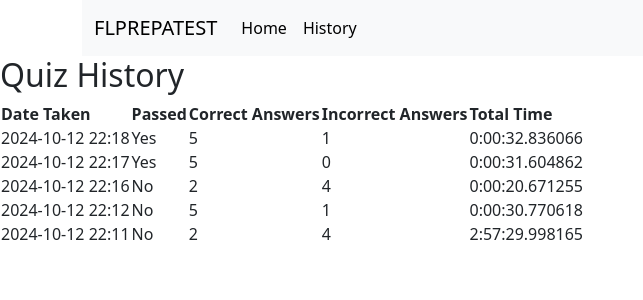
After one commit to prepa24/quiz_projects, a Django app: page /history/ in a window 1280 px wide. The commit adds this page. Shown: the top 300 px of the page, without its empty margins (0-643 px from the left). Run offline with Django 5.2, Linux system fonts and the light colour scheme; a user stored in the database is signed in; data comes from the database, SQL or seed files in the repository; parts of the project's set-up code (start-up, migrations or seed data) failed here and were passed over.

Commit message:
Option History

```diff
--- a/quiz/admin.py
+++ b/quiz/admin.py
@@ -1,7 +1,7 @@
 
 
 from django.contrib import admin
-from .models import ImageSettings, Question, Answer, QuizConfig, QuizSettings
+from .models import ImageSettings, Question, Answer, QuizConfig, QuizSettings, QuizHistory
 
 class AnswerInline(admin.TabularInline):
     model = Answer
@@ -13,3 +13,4 @@ admin.site.register(Question, QuestionAdmin)
 admin.site.register(QuizConfig)
 admin.site.register(QuizSettings)
 admin.site.register(ImageSettings)
+admin.site.register(QuizHistory)
--- a/quiz/models.py
+++ b/quiz/models.py
@@ -4,6 +4,20 @@
 from django.db import models
 from PIL import Image
 from django_resized import ResizedImageField
+from django.contrib.auth.models import User
+from django.utils import timezone
+
+class QuizHistory(models.Model):
+    user = models.ForeignKey(User, on_delete=models.CASCADE)
+    date_taken = models.DateTimeField(default=timezone.now)
+    passed = models.BooleanField(default=False)
+    correct_answers = models.PositiveIntegerField()
+    incorrect_answers = models.PositiveIntegerField()
+    total_time = models.DurationField(help_text="Time taken to complete the quiz")
+
+    def __str__(self):
+        return f"{self.user.username} - {self.date_taken.strftime('%Y-%m-%d %H:%M:%S')}"
+
 
 
 
--- /dev/null
+++ b/quiz/templates/quiz/history.html
@@ -0,0 +1,24 @@
+<!-- quiz/history.html -->
+{% extends 'base.html' %}
+
+{% block content %}
+    <h2>Quiz History</h2>
+    <table>
+        <tr>
+            <th>Date Taken</th>
+            <th>Passed</th>
+            <th>Correct Answers</th>
+            <th>Incorrect Answers</th>
+            <th>Total Time</th>
+        </tr>
+        {% for record in history %}
+        <tr>
+            <td>{{ record.date_taken|date:"Y-m-d H:i" }}</td>
+            <td>{{ record.passed|yesno:"Yes,No" }}</td>
+            <td>{{ record.correct_answers }}</td>
+            <td>{{ record.incorrect_answers }}</td>
+            <td>{{ record.total_time }}</td>
+        </tr>
+        {% endfor %}
+    </table>
+{% endblock %}
--- a/quiz/urls.py
+++ b/quiz/urls.py
@@ -11,4 +11,5 @@ urlpatterns = [
     path('results/', views.results, name='results'),
     path('time_up/', views.time_up, name='time_up'),
     path('check_time/', views.check_time, name='check_time'),
+    path('history/', views.history_view, name='history'),
 ]
--- a/quiz/views.py
+++ b/quiz/views.py
@@ -1,10 +1,15 @@
 # -*- coding: utf-8 -*-
+from datetime import datetime
+from django.utils import timezone
 from django.shortcuts import render, redirect, get_object_or_404
 from django.urls import reverse
-from .models import Question, Answer, QuizConfig, QuizSettings
+from .models import Question, Answer, QuizConfig, QuizHistory, QuizSettings
 import random
 import time
-from django.http import JsonResponse
+from django.http import HttpResponse, JsonResponse
+from django.contrib.auth.decorators import login_required
+from django.contrib.auth.models import User
+
 
 
 def home(request):
@@ -59,9 +64,13 @@ def question(request):
         return redirect('quiz:start_quiz')
 
     elapsed_time = time.time() - start_time
-    remaining_time = time_limit - elapsed_time
+    remaining_time_seconds = time_limit - int(elapsed_time)
 
-    if remaining_time <= 0:
+    # Konvèti segonn yo an minit
+    remaining_minutes = remaining_time_seconds // 60
+    remaining_seconds = remaining_time_seconds % 60
+
+    if remaining_minutes <= 0:
         return redirect('quiz:time_up')
 
     question_id = questions[current]
@@ -78,7 +87,9 @@ def question(request):
         'question': question,
         'answers': answers,
         'has_error': has_error,
-        'remaining_time': remaining_time,
+        #'remaining_time': remaining_time,
+        'remaining_minutes': remaining_minutes,
+        'remaining_seconds': remaining_seconds,
         'correct_count': correct_count,
         'incorrect_count': incorrect_count,
         'skipped_count': skipped_count,
@@ -133,6 +144,10 @@ def submit_answer(request):
         return redirect('quiz:results')
 
 def results(request):
+    user = request.user  # Ensure this retrieves the logged-in User instance
+    if not isinstance(user, User):
+        return HttpResponse("User must be logged in to view results.", status=403)
+
     answers = request.session.get('answers', {})
     questions = request.session.get('questions', [])
     correct_answers = request.session.get('correct_answers', 0)
@@ -141,6 +156,18 @@ def results(request):
     incorrect_answers = len(answers) - correct_answers
     score_percentage = (correct_answers / len(questions)) * 100
     passed = score_percentage >= 80
+    #passed = correct_answers >= score_percentage
+    start_time = request.session.get('start_time')
+    total_time = timezone.now() - timezone.make_aware(datetime.fromtimestamp(start_time))
+
+    # Save the quiz attempt
+    QuizHistory.objects.create(
+        user=user,
+        passed=passed,
+        correct_answers=correct_answers,
+        incorrect_answers=incorrect_answers,
+        total_time=total_time
+    )
 
     context = {
         'total_questions': len(questions),
@@ -151,6 +178,14 @@ def results(request):
         'passed': passed,
     }
     return render(request, 'quiz/results.html', context)
+
+@login_required
+def history_view(request):
+    history = QuizHistory.objects.filter(user=request.user).order_by('-date_taken')
+    return render(request, 'quiz/history.html', {'history': history})
+
+
+
 
 def time_up(request):
     answers = request.session.get('answers', {})
--- a/requirements.txt
+++ b/requirements.txt
@@ -6,6 +6,7 @@ Cython==0.29.33
 dj-database-url==2.2.0
 Django==5.0.7
 django-admin-honeypot-updated-2021==1.2.0
+django-cleanup==9.0.0
 django-cloudinary-storage==0.3.0
 django-environ==0.11.2
 django-ipware==7.0.1
--- a/templates/base.html
+++ b/templates/base.html
@@ -21,6 +21,7 @@
         <div class="collapse navbar-collapse" id="navbarNavAltMarkup">
           <div class="navbar-nav">
             <a class="nav-link active" aria-current="page" href="{% url 'quiz:home' %}">Home</a>
+            <a class="nav-link active" aria-current="page" href="{% url 'quiz:history' %}">History</a>
 
           </div>
         </div>
```
Also changed, not shown: quiz/templates/quiz/question.html (+24 -9 lines), quiz_project/settings.py (+4 -16 lines), db.sqlite3, quiz/migrations/0006_alter_question_image1_quizhistory.py (added).
